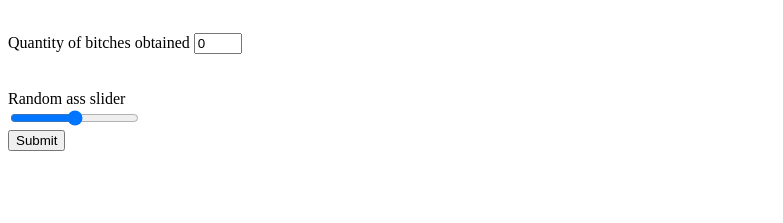
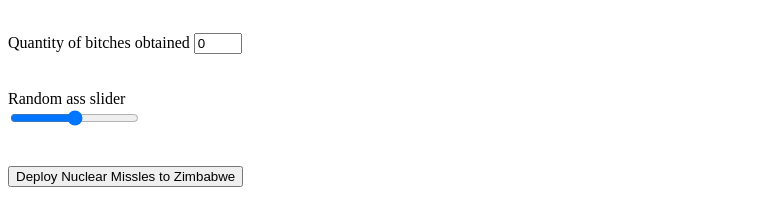
Before and after one commit to Laghairt/Laghairt.github.io, a plain HTML site: page index.html in a window 1280 px wide. Shown: the part 104-327 px from the top of the page, without its empty margins (0-783 px from the left). Drawn offline with Linux system fonts and the light colour scheme.

Commit message:
Update index.html

```diff
--- a/index.html
+++ b/index.html
@@ -23,7 +23,8 @@
                     <br>
                     <input type="range" name="slide" id="slide" min="0" max="5" step="0.5">
                 </section>
-                <button type="submit">Submit</button>
+                <br><br>
+                <button>Deploy Nuclear Missles to Zimbabwe</button>
             </form>
         </div>
         <br><br><br>
```
